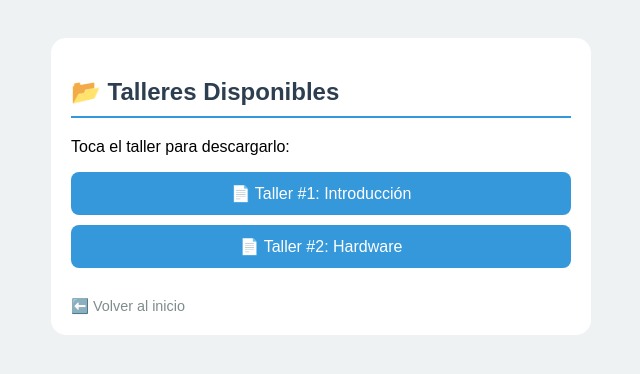
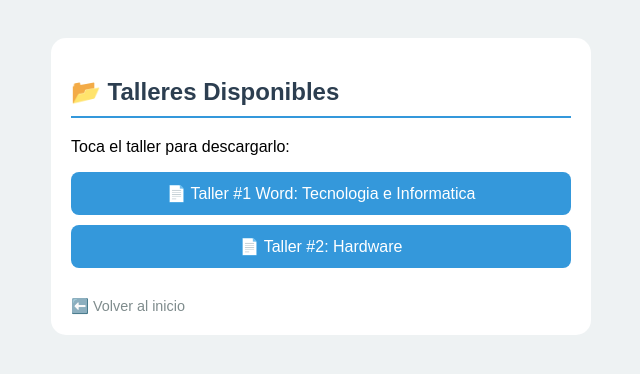
Before and after one commit to Tecnoaguaclara/grado7, a plain HTML site: page talleres/index.html in a window 1280 px wide. Shown: the whole page, without its empty margins (319-959 px from the left). Drawn offline with Linux system fonts and the light colour scheme.

Commit message:
Update index.html

```diff
--- a/talleres/index.html
+++ b/talleres/index.html
@@ -16,7 +16,7 @@
         <h2>📂 Talleres Disponibles</h2>
         <p>Toca el taller para descargarlo:</p>
 
-        <a href="AQUÍ_PEGA_EL_LINK_RAW_DEL_TALLER_1" class="enlace-archivo">📄 Taller #1: Introducción</a>
+        <a href="https://github.com/Tecnoaguaclara/grado7/raw/main/talleres/Taller1Word.docx" class="enlace-archivo">📄 Taller #1 Word: Tecnologia e Informatica</a>
         <a href="AQUÍ_PEGA_EL_LINK_RAW_DEL_TALLER_2" class="enlace-archivo">📄 Taller #2: Hardware</a>
 
         <a href="https://tecnoaguaclara.github.io/grado7/" class="volver">⬅️ Volver al inicio</a>
```
